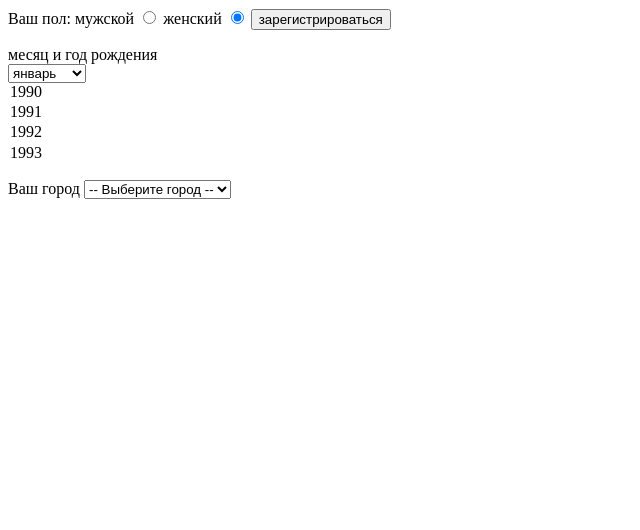
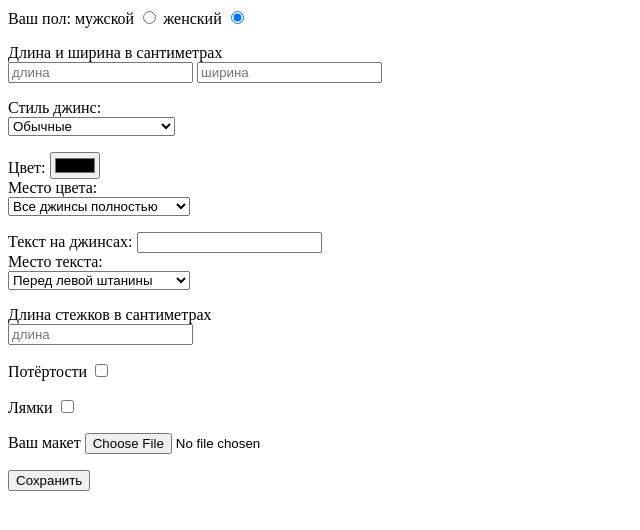
Before and after one commit to Ivan-mikhailov10/Ivan-mikhailov10.github.io, a plain HTML site: page test.html in a window 1280 px wide. Shown: the whole page, without its empty margins (0-640 px from the left). Drawn offline with Linux system fonts and the light colour scheme.

Commit message:
Add files via upload

```diff
--- a/test.html
+++ b/test.html
@@ -13,41 +13,83 @@
 	<title>формы</title>
  </head>
  <body>
-	<form action="http://192.168.9.20:8000" method="get">
+	<form action="http://httpbin.org/get" method="get">
 		Ваш пол:
 		<label for="class1"> мужской</label>
 		<input type="radio" name="class" id="class1" value="мужской"checked>
 
 				<label for="class2"> женский</label>
 		<input type="radio" name="class" id="class2" value="женский"checked>
-		<input type="submit" value="зарегистрироваться">
+
 		</p>
 			<p>
-				<label for="city-select">месяц и год рождения</label><br>
-  				<select name="city" id="city-select">
-    			<option value="январь">январь</option>
-    			<option value="февраль">февраль</option>
-    			<option value="март">март</option>
-    			<option value="апрель">апрель</option>
-    			<select name="year" id="year-select">
-    			<option value="1990">1990</option>
-    			<option value="1991">1991</option>
-    			<option value="1992">1992</option>
-    			<option value="1993">1993</option>
-  			</select>
-
+				<label for="city-select">Длина и ширина в сантиметрах</label><br>
+				<input type="number" id="number" name="number" placeholder="длина">
+				<input type="number" id="width" name="width" placeholder="ширина">
 
 			</p>
 		<p>
-			<label for="city-select">Ваш город</label>
-  				<select name="city" id="city-select">
-    			<option value="">-- Выберите город --</option>
-    			<option value="petersburg">Санкт-Петербург</option>
-    			<option value="samara">Самара</option>
-    			<option value="perm">Пермь</option>
-    			<option value="novosibirsk">Новосибирск</option>
+			<label for="tecno-select">Стиль джинс:</label><br>
+  				<select name="tecno" id="tecno-select">
+    			<option value="HTML">Обычные</option>
+    			<option value="CSS">Рваные</option>
+    			<option value="JavaScript">Прямые джинсы</option>
+    			<option value="Node.js">Расклешенные джинсы</option>
+    			<option value="jinsi">Джинсы скинни</option>
+    			<option value="jeans">Джинсы палаццо</option>
+    			<option value="jeansi">Джинсы мом</option>
+    			<option value="jeansy">Джинсы-бойфренды</option>
   			</select>
   		</p>
+  			<p>
+  			<label for="color">Цвет:</label>
+  				<input type="color" id='color' name='color'><br>
+  				<label for="text-place">Место цвета:</label><br>
+  					<select name="place" id="text-place">
+  						<option value="first-place">Все джинсы полностью</option>
+    					<option value="first-place">Перед левой штанины</option>
+    					<option value="first-place">Зад левой штанины</option>
+    					<option value="first-place">Перед правой штанины</option>
+    					<option value="first-place">Зад правой штанины</option>
+    					<option value="first-place">Левый передний карман </option>
+    					<option value="first-place">Правый передний карман</option>
+    					<option value="first-place">Левый задний карман</option>
+    					<option value="first-place">Правый задний карман</option>
+    			</select>
+  			</p>
+  			<p>
+  		<label for="text">Текст на джинсах:</label>
+  				<input type="text" id='text' name='text'><br>
+
+  					<label for="text-place">Место текста:</label><br>
+  					<select name="place" id="text-place">
+    					<option value="first-place">Перед левой штанины</option>
+    					<option value="first-place">Зад левой штанины</option>
+    					<option value="first-place">Перед правой штанины</option>
+    					<option value="first-place">Зад правой штанины</option>
+    					<option value="first-place">Левый передний карман </option>
+    					<option value="first-place">Правый передний карман</option>
+    					<option value="first-place">Левый задний карман</option>
+    					<option value="first-place">Правый задний карман</option>
+    			</select>
+    		</p>
+    		<p>
+    			<label for="stejki">Длина стежков в сантиметрах</label><br>
+				<input type="number" id="stejki" name="stejki" placeholder="длина">
+    		</p>
+    		<p>
+    		<label for="checkbox">Потёртости</label>
+    			<input type="checkbox" id="used" name="used">
+    		</p>
+    		<p>
+    		<label for="check">Лямки</label>
+    			<input type="checkbox" id="liamki" name="liamki">
+    		</p>
+    		<p>
+    		<label for="photo">Ваш макет</label>
+    			<input type="file" id="photo" name="photo">
+    		</p>
+  		<input type="submit" value="Сохранить">
 	</form>
 </body>
 
```
